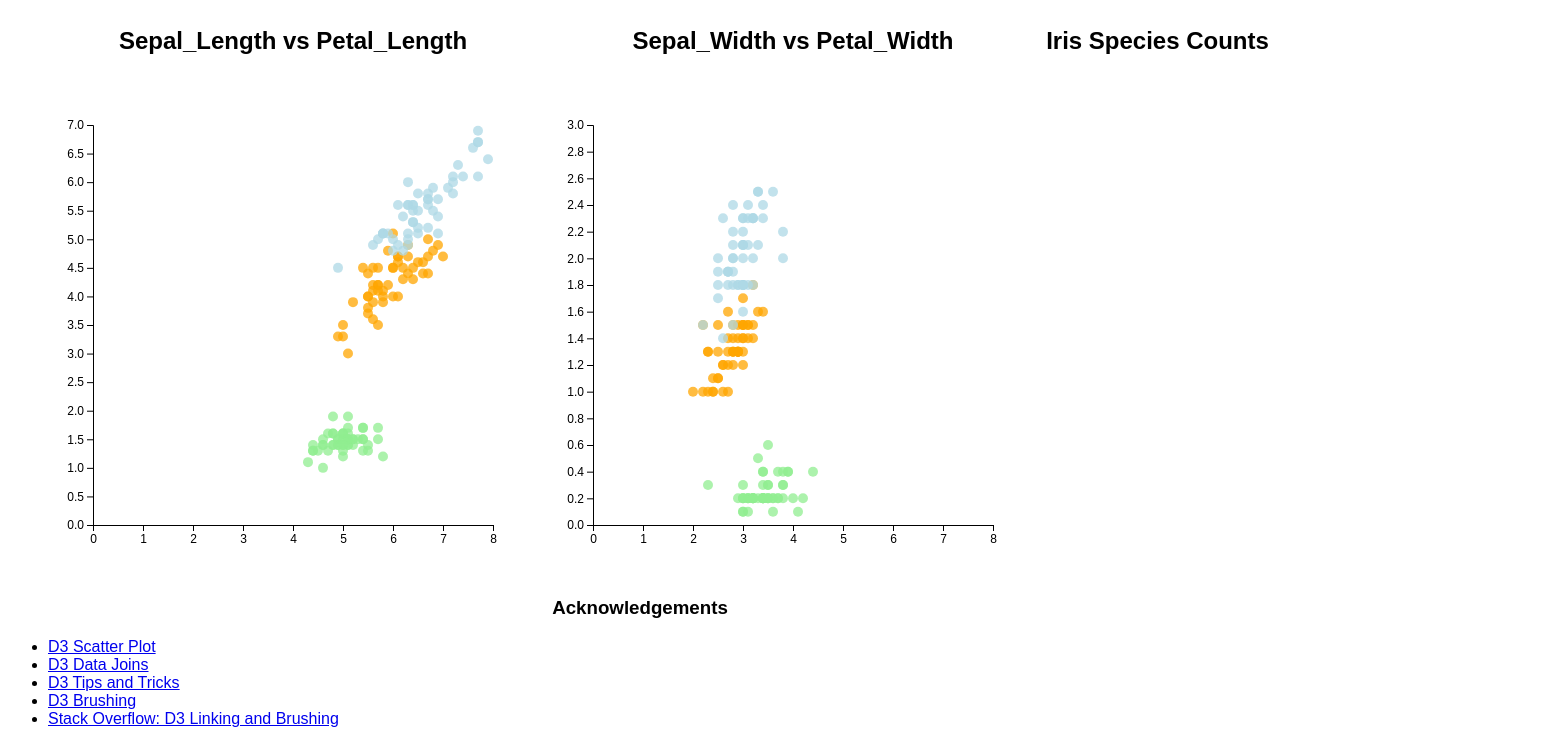
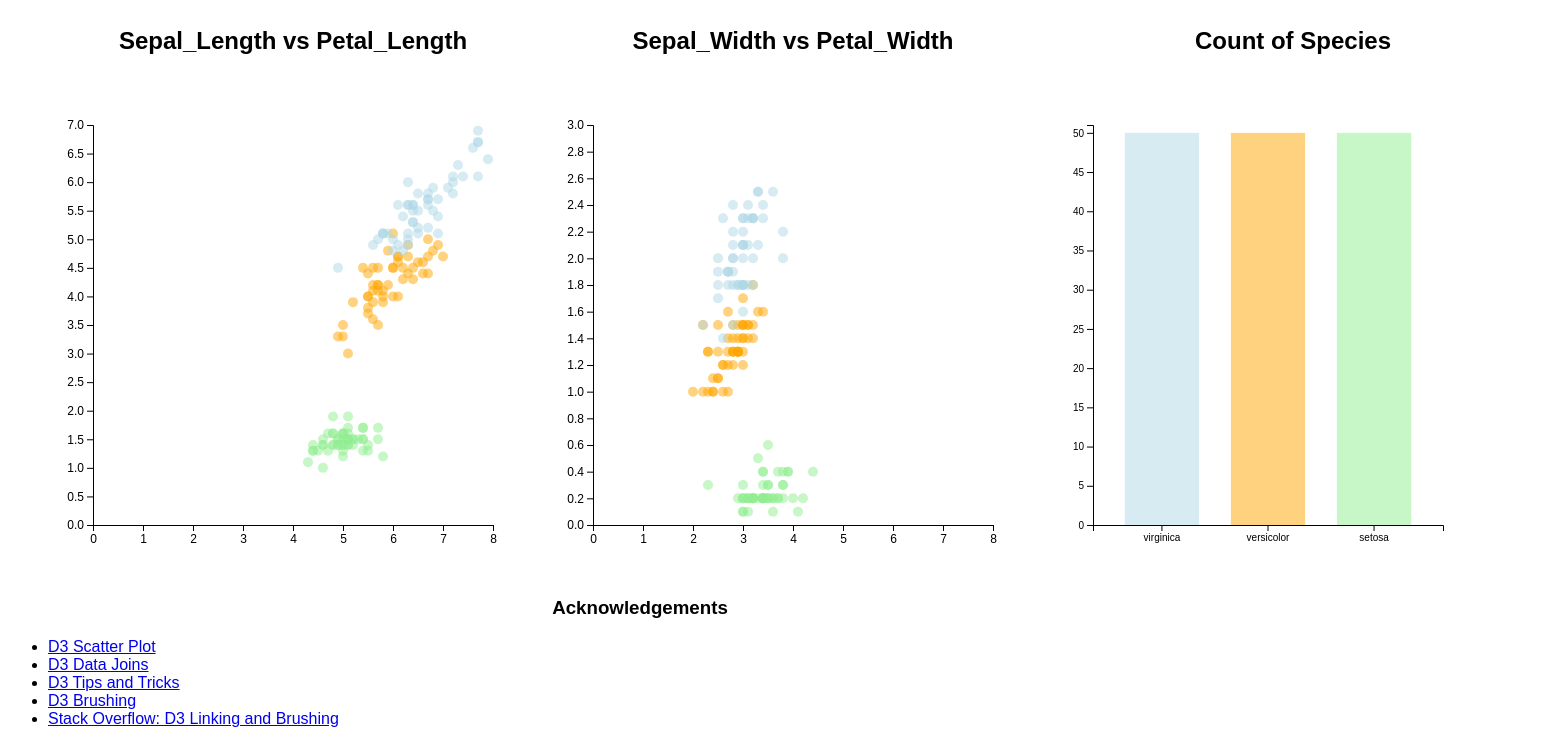
Before and after one commit to DS4200-S23-Class/hw-06-aadya-and-preethi, a plain HTML site: page index.html in a window 1280 px wide. Shown: the part 73-817 px from the top of the page, 1543 px wide, since content can reach past the window. Drawn offline with Linux system fonts and the light colour scheme.

Commit message:
bar plot done

```diff
--- a/index.html
+++ b/index.html
@@ -24,7 +24,7 @@
         <div id="vis2"></div>
       </div>
       <div class=column>
-        <h2> Iris Species Counts </h2>
+        <h2> Count of Species </h2>
         <div id="vis3"></div>
       </div>
     </div>
--- a/js/main.js
+++ b/js/main.js
@@ -48,7 +48,7 @@ function vis1_scatter() {
     .range([ "lightgreen", "orange", "lightblue"])
 
   	// Add points
-    FRAME1.selectAll("points")
+    let points1 = FRAME1.selectAll("points")
           .data(data)
           .enter()
           .append("circle")
@@ -56,7 +56,8 @@ function vis1_scatter() {
             .attr("cy", (d) => { return (Y_SCALE1(d.Petal_Length) + MARGINS.top); })
             .attr("r", 5)
             .attr("fill", function(d) { return color(d.Species); })
-            .attr("opacity", 0.75)
+            .attr("opacity", 0.5)
+            .attr("stroke", "none")
             .attr("class", "point");})}
 
 vis1_scatter()
@@ -68,6 +69,7 @@ const FRAME2 = d3.select("#vis2")
                     .attr("height", FRAME_HEIGHT)
                     .attr("width", FRAME_WIDTH)
                     .attr("class", "frame");
+
 
 function vis2_scatter() {
 	// Open file
@@ -103,14 +105,122 @@ d3.csv("data/iris.csv").then((data) => {
     .range([ "lightgreen", "orange", "lightblue"])
 
   	// Add points
-    FRAME2.selectAll("points")
+    let points2 = FRAME2.selectAll("points")
           .data(data)
           .enter()
           .append("circle")
             .attr("cx", (d) => { return (X_SCALE2(d.Sepal_Width) + MARGINS.left); })
             .attr("cy", (d) => { return (Y_SCALE2(d.Petal_Width) + MARGINS.top); })
             .attr("r", 5)
+            .attr("stroke", "none")
             .attr("fill", function(d) { return color(d.Species); })
-            .attr("opacity", 0.75)
-            .attr("class", "point");})}
+            .attr("opacity", 0.5)
+            .attr("class", "point");})
+
+
+
+
+
+
+  //Brushing using d3.brush funtion
+  FRAME2.call( d3.brush()
+      .extent( [ [0,0], [FRAME_WIDTH, FRAME_HEIGHT] ] )
+      .on("start brush", updateChart));
+
+
+  function updateChart(event) {
+		let extent = event.selection;
+		points1.classed("selected", function(d){ return isBrushed(extent, X_SCALE2(d.Sepal_Width) + MARGINS.left, Y_SCALE2(d.Petal_Width) + MARGINS.top); });
+	  points2.classed("selected", function(d){ return isBrushed(extent, X_SCALE2(d.Sepal_Width) + MARGINS.left, Y_SCALE2(d.Petal_Width) + MARGINS.top); });
+	  bar.classed("selected", function(d){ return isBrushed(extent, X_SCALE2(d.Sepal_Width) + MARGINS.left, Y_SCALE2(d.Petal_Width) + MARGINS.top); });
+
+	}
+
+  //Returns true or false if dot is in selection
+  function isBrushed(brush_coords, cx, cy) {
+       var x0 = brush_coords[0][0],
+           x1 = brush_coords[1][0],
+           y0 = brush_coords[0][1],
+           y1 = brush_coords[1][1];
+      return x0 <= cx && cx <= x1 && y0 <= cy && cy <= y1;
+  }
+
+}
+
 vis2_scatter()
+
+
+
+
+// Bar Chart
+const FRAME3 = d3.select("#vis3")
+                  .append("svg")
+                    .attr("height", FRAME_HEIGHT)
+                    .attr("width", FRAME_WIDTH)
+                    .attr("class", "frame");
+
+
+function vis3_bar() {
+
+  d3.csv("data/iris.csv").then((data) => {
+
+    const color = {
+                      'virginica': 'lightblue',
+                      'versicolor': 'orange',
+                      'setosa': 'lightgreen'
+                          };
+
+
+  // Maps data
+    var data = [{'setosa': 50}, {'versicolor': 50}, {'virginica': 50}]
+    var map_data = data.map(d => {
+        return {
+          species: Object.keys(d)[0],
+          count: d[Object.keys(d)[0]]
+          }
+          });
+
+
+      const MAX_X3 = d3.max(map_data, (d) => { return parseInt(d.species); })
+
+      const MAX_Y3 = d3.max(map_data, (d) => { return parseInt(d.count); })
+
+    const X_SCALE3 = d3.scaleBand()
+      .domain(Object.keys(color))
+      .range([MARGINS.left, VIS1_WIDTH])
+      .padding(0.3);
+
+      const Y_SCALE3 = d3.scaleLinear()
+          .domain([0, (MAX_Y3 + 1)])
+          .range([VIS1_HEIGHT, 0]);
+
+
+  // Plot Points
+  let bar = FRAME3.selectAll("bar")
+            .data(map_data)
+            .enter()
+            .append("rect")
+            .attr("class", "bar")
+            .attr("x", (d) => { return X_SCALE3(d.species); })
+            .attr("y", (d) => { return MARGINS.top + Y_SCALE3(d.count); })
+            .attr('id', (d) => { return d.species })
+            .attr("width", X_SCALE3.bandwidth())
+            .attr("height", (d) => { return (VIS1_HEIGHT - Y_SCALE3(d.count)); })
+            .attr("fill", (d) => { return color[d.species]; })
+            .attr("opacity", 0.5);
+
+
+  // Adds x-axis
+      FRAME3.append("g")
+            .attr("transform", "translate(0," + (VIS1_HEIGHT+MARGINS.top) + ")")
+            .call(d3.axisBottom(X_SCALE3));
+
+  // Adds y-axis
+      FRAME3.append("g")
+            .attr("transform", "translate(" + MARGINS.left +
+                  "," + MARGINS.top + ")")
+                  .call(d3.axisLeft(Y_SCALE3));
+                          });
+  }
+
+  vis3_bar();
--- a/style.css
+++ b/style.css
@@ -20,3 +20,10 @@ h1, h2, h3 {
     flex-direction:column;
     flex:50%;
 }
+
+
+.selected {
+    stroke: orange;
+    stroke-width: 3px;
+    opacity: 100%;
+}
```
